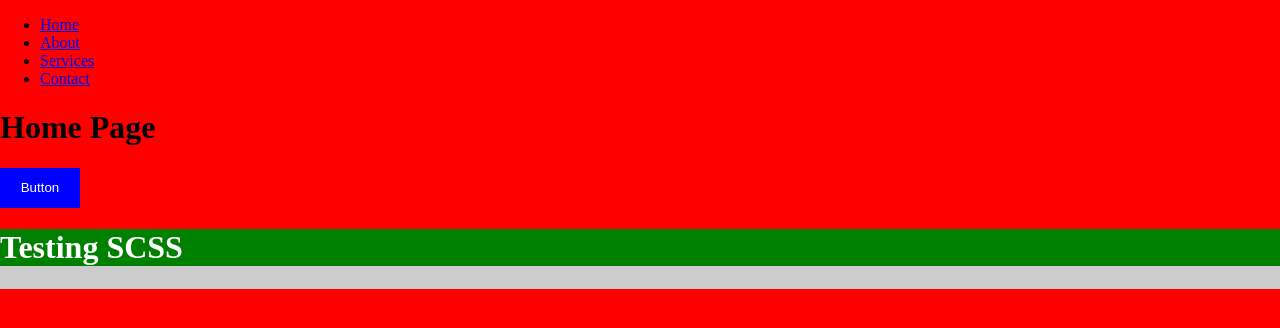
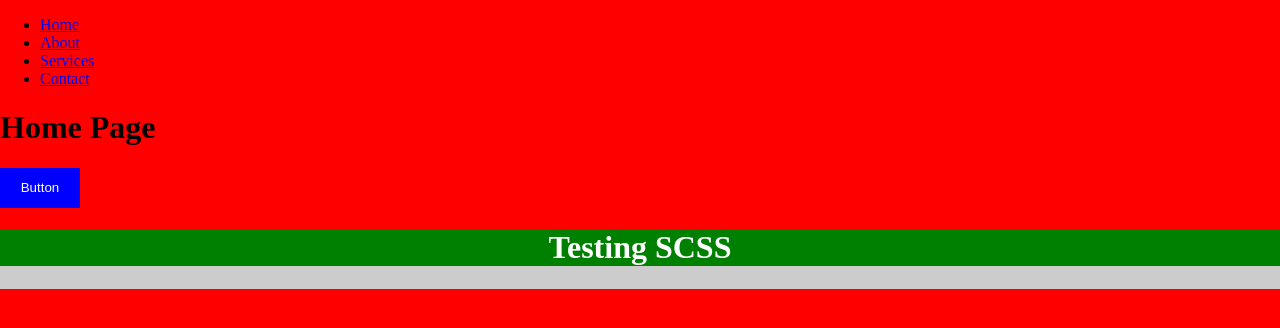
Before and after one commit to Imohh/React-frontend, a React (Create React App) app: page / in a window 1280 px wide. Shown: the top 328 px of the page. Built offline with nearby package versions, Linux system fonts and the light colour scheme.

Commit message:
new commit

```diff
--- a/src/portfolio/style/home.css
+++ b/src/portfolio/style/home.css
@@ -23,5 +23,6 @@ button {
 
 .first_home h1 {
   color: #fff;
+  text-align: center;
 }
 /*# sourceMappingURL=home.css.map */
--- a/src/portfolio/style/home.scss
+++ b/src/portfolio/style/home.scss
@@ -22,6 +22,7 @@ button {
 
     }
     h1 {
-        color:#fff
+        color: $white;
+        text-align: center
     }
 }
```
Also changed, not shown: 3 other files (tests, documents, lock files or other folders).
